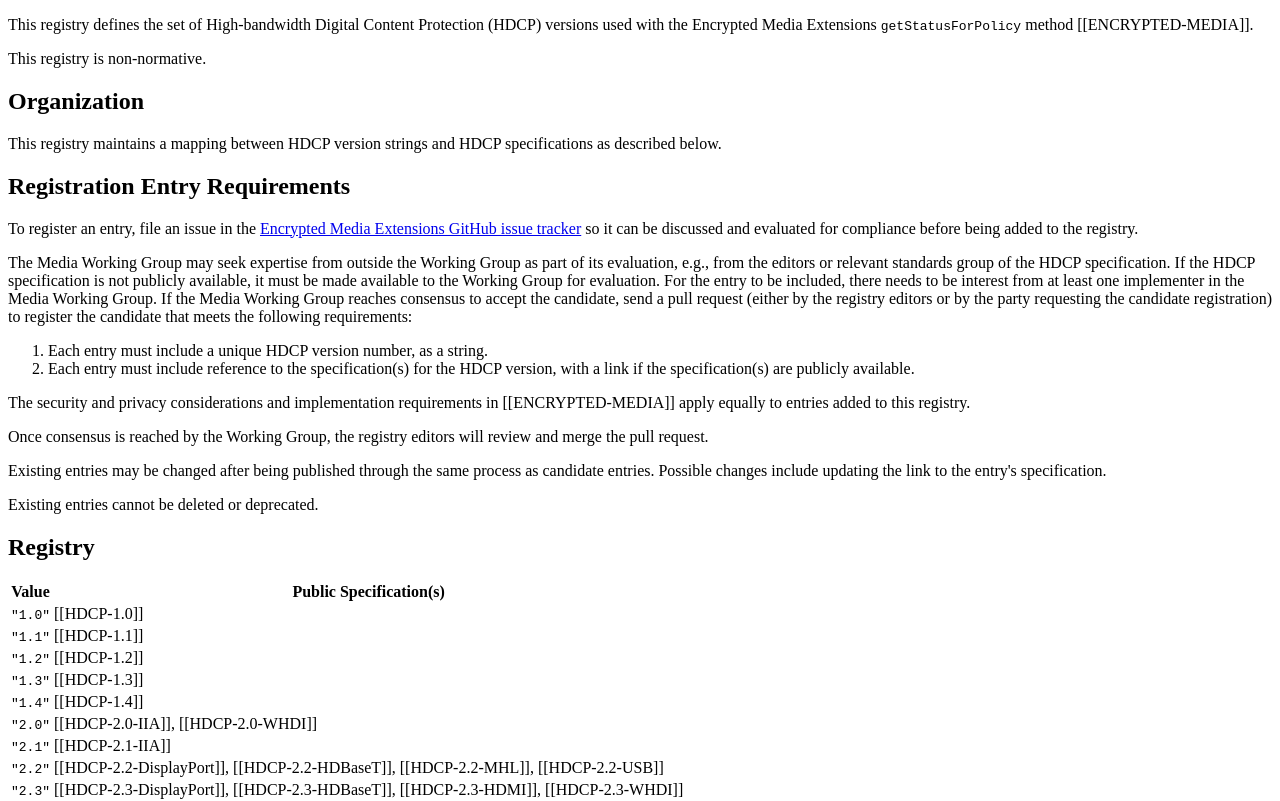
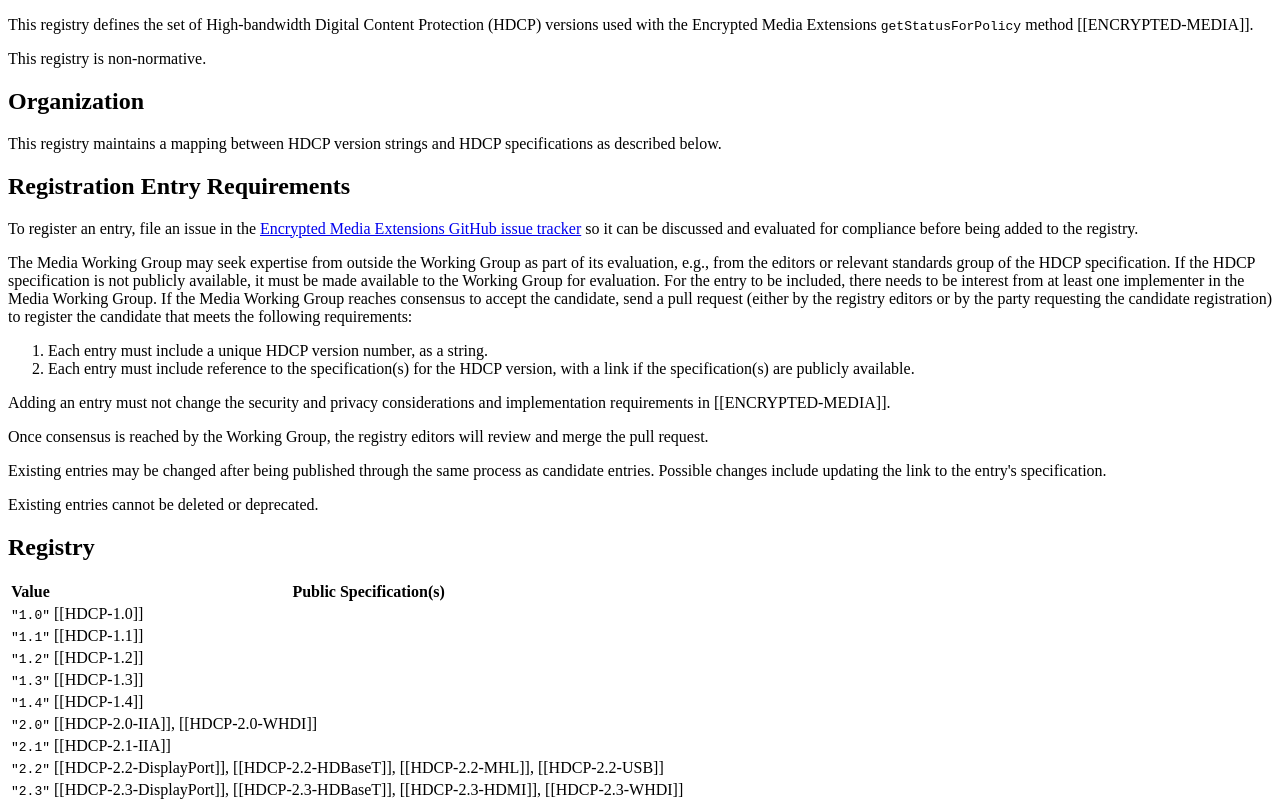
Before and after one commit to w3c/encrypted-media, a plain HTML site: page hdcp-version-registry-respec.html in a window 1280 px wide. Shown: the top 801 px of the page. Drawn offline with Linux system fonts and the light colour scheme.

Commit message:
Revised security and privacy requirements wording

```diff
--- a/hdcp-version-registry-respec.html
+++ b/hdcp-version-registry-respec.html
@@ -170,7 +170,8 @@
         </li>
       </ol>
       <p>
-        The security and privacy considerations and implementation requirements in [[ENCRYPTED-MEDIA]] apply equally to entries added to this registry.
+        Adding an entry must not change the security and privacy considerations
+        and implementation requirements in [[ENCRYPTED-MEDIA]].
       </p>
       <p>
         Once consensus is reached by the Working Group,
```
